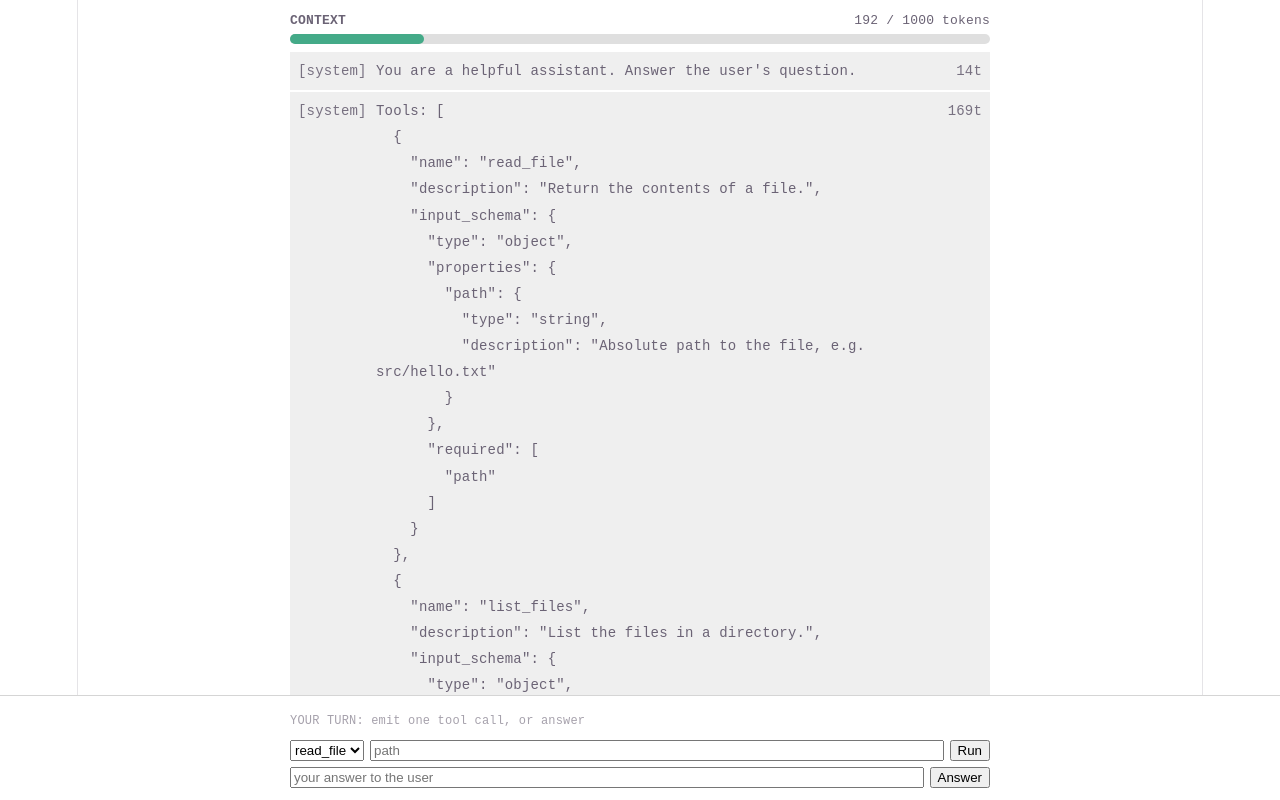
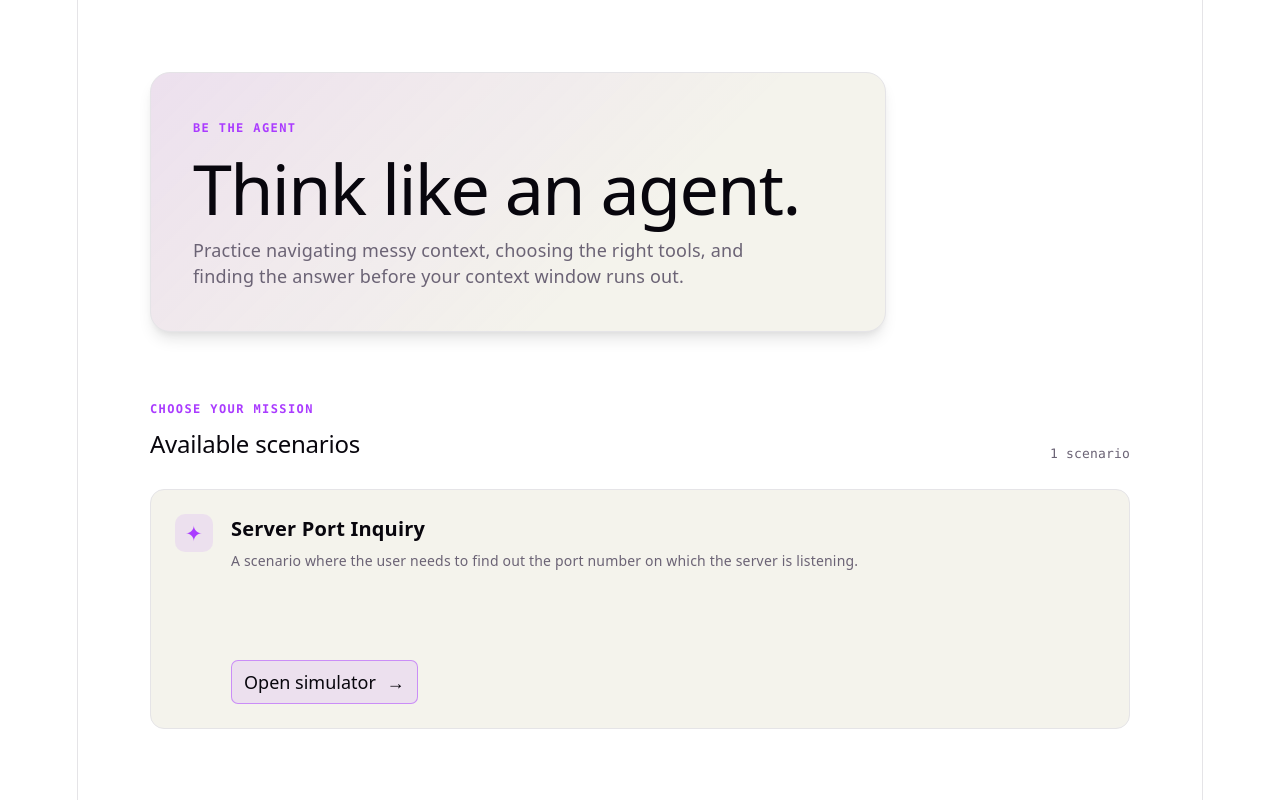
Before and after one commit to jonathanmsnow/be-the-agent, a React (Vite) app: page / in a window 1280 px wide. Shown: the top 800 px of the page. Built offline with nearby package versions, Linux system fonts and the light colour scheme.

Commit message:
feat: implement landing page and scenario selection, refactor App component to use scenarios

```diff
--- a/eslint.config.js
+++ b/eslint.config.js
@@ -20,7 +20,7 @@ export default defineConfig([
       globals: globals.browser,
     },
     rules: {
-      "@typescript-eslint/no-explicit-any": "off",
+      "@typescript-eslint/no-explicit-any": "warn",
     },
   },
 ]);
--- a/src/App.css
+++ b/src/App.css
@@ -49,3 +49,276 @@
     gap: 18px;
   }
 }
+
+.landing {
+    width: min(980px, calc(100% - 48px));
+    margin: 0 auto;
+    padding: 72px 0 96px;
+    text-align: left;
+  }
+
+.hero {
+    max-width: 650px;
+    padding: 42px;
+    border: 1px solid var(--border);
+    border-radius: 20px;
+    background: linear-gradient(135deg, var(--accent-bg), transparent 65%), var(--code-bg);
+    box-shadow: var(--shadow);
+  }
+
+.eyebrow {
+    color: var(--accent);
+    font-family: var(--mono);
+    font-size: 12px;
+    font-weight: 700;
+    letter-spacing: 1.4px;
+  }
+
+.hero h1 {
+    margin: 12px 0 14px;
+    font-size: clamp(42px, 7vw, 70px);
+    line-height: 1;
+  }
+
+.hero p {
+    max-width: 560px;
+    color: var(--text);
+    font-size: 18px;
+  }
+
+.scenario-section {
+    margin-top: 64px;
+  }
+
+.section-heading {
+    display: flex;
+    align-items: end;
+    justify-content: space-between;
+    gap: 16px;
+    margin-bottom: 22px;
+  }
+
+.section-heading h2 {
+    margin-top: 8px;
+  }
+
+.scenario-count {
+    color: var(--text);
+    font-family: var(--mono);
+    font-size: 13px;
+  }
+
+.scenario-grid {
+    display: grid;
+    grid-template-columns: repeat(auto-fit, minmax(280px, 1fr));
+    gap: 18px;
+  }
+
+.scenario-card {
+    display: flex;
+    min-height: 190px;
+    gap: 18px;
+    padding: 24px;
+    border: 1px solid var(--border);
+    border-radius: 14px;
+    background: var(--code-bg);
+    transition: border-color 180ms ease, transform 180ms ease;
+  }
+
+.scenario-card:hover {
+    border-color: var(--accent-border);
+    transform: translateY(-3px);
+  }
+
+.scenario-icon {
+    display: grid;
+    flex: 0 0 38px;
+    place-items: center;
+    width: 38px;
+    height: 38px;
+    border-radius: 10px;
+    color: var(--accent);
+    background: var(--accent-bg);
+    font-size: 21px;
+  }
+
+.scenario-card-content {
+    display: flex;
+    flex: 1;
+    flex-direction: column;
+    align-items: flex-start;
+  }
+
+.scenario-card h3 {
+    margin: 2px 0 8px;
+    color: var(--text-h);
+    font-size: 20px;
+  }
+
+.scenario-card p {
+    color: var(--text);
+    font-size: 14px;
+    line-height: 1.5;
+  }
+
+.start-button,
+  .back-button,
+  .action-button {
+    border: 1px solid var(--accent-border);
+    border-radius: 7px;
+    color: var(--text-h);
+    background: var(--accent-bg);
+  }
+
+.start-button {
+    margin-top: auto;
+    padding: 8px 12px;
+    font-size: 13px;
+    font-weight: 650;
+  }
+
+.start-button span {
+    margin-left: 6px;
+  }
+
+.simulator {
+    width: min(700px, calc(100% - 32px));
+    margin: 0 auto;
+    padding-bottom: 150px;
+    text-align: left;
+    font-family: var(--mono);
+  }
+
+.simulator-header {
+    display: flex;
+    align-items: center;
+    justify-content: space-between;
+    padding: 18px 0 12px;
+  }
+
+.back-button {
+    padding: 7px 10px;
+    font-size: 12px;
+  }
+
+.simulator-label {
+    color: var(--text);
+    font-size: 11px;
+    letter-spacing: 1px;
+  }
+
+.context-meter {
+    position: sticky;
+    top: 0;
+    z-index: 1;
+    padding: 10px 0 12px;
+    background: var(--bg);
+  }
+
+.context-meter-label {
+    display: flex;
+    justify-content: space-between;
+    margin-bottom: 7px;
+    font-size: 13px;
+  }
+
+.context-meter-track {
+    height: 9px;
+    overflow: hidden;
+    border-radius: 5px;
+    background: rgba(150, 150, 150, 0.3);
+  }
+
+.context-meter-fill {
+    height: 100%;
+    border-radius: 5px;
+    background: #4a8;
+    transition: width 0.6s;
+  }
+
+.context-meter-fill.danger {
+    background: #d55;
+  }
+
+.log {
+    padding-bottom: 16px;
+  }
+
+.composer {
+    position: fixed;
+    right: 0;
+    bottom: 0;
+    left: 0;
+    z-index: 2;
+    padding: 12px;
+    border-top: 1px solid var(--border);
+    background: color-mix(in srgb, var(--bg) 94%, transparent);
+    backdrop-filter: blur(8px);
+  }
+
+.composer-inner {
+    width: min(700px, 100%);
+    margin: 0 auto;
+  }
+
+.composer-label {
+    margin-bottom: 7px;
+    color: var(--text);
+    font-size: 11px;
+  }
+
+.composer-row {
+    display: flex;
+    gap: 6px;
+    margin-bottom: 6px;
+  }
+
+.composer-row:last-child {
+    margin-bottom: 0;
+  }
+
+.composer-input {
+    min-width: 0;
+    flex: 1;
+  }
+
+.composer-input,
+  .composer-row select {
+    border: 1px solid var(--border);
+    border-radius: 5px;
+    color: var(--text-h);
+    background: var(--bg);
+    padding: 6px 8px;
+  }
+
+.action-button {
+    padding: 6px 11px;
+  }
+
+@media (max-width: 600px) {
+  .landing {
+      width: min(100% - 28px, 980px);
+      padding-top: 34px;
+    }
+
+  .hero {
+      padding: 28px 24px;
+    }
+
+  .hero p {
+      font-size: 16px;
+    }
+
+  .scenario-section {
+      margin-top: 42px;
+    }
+
+  .section-heading {
+      align-items: start;
+      flex-direction: column;
+      gap: 4px;
+    }
+
+  .simulator {
+      width: min(100% - 20px, 700px);
+  }
--- a/src/App.tsx
+++ b/src/App.tsx
@@ -1,12 +1,17 @@
 import { useEffect, useReducer, useRef, useState } from "react";
-import scenario from "./scenarios/scenario1.json";
 import { runTool } from "./engine/runTool";
 import type { Entry, Scenario, ToolCall } from "./engine/types";
 import { LogEntry } from "./components/LogEntry";
 import { prettyPrintToolRegistry as formattedToolRegistry } from "./tools/toolRegistry";
 import { calculateTokens } from "./utils";
+import { LandingPage } from "./pages/LandingPage";
 
-const scenarioData = scenario as Scenario;
+interface ScenarioCard {
+  id: string;
+  title: string;
+  description: string;
+  scenario: Scenario;
+}
 
 interface State {
   log: Entry[];
@@ -18,6 +23,13 @@ type Action =
 
 const initial: State = {
   verdict: null,
+  log: [],
+};
+
+function createInitialState(scenarioData: Scenario): State {
+  const tools = formattedToolRegistry();
+  return {
+    verdict: null,
     log: [
       {
         role: "system",
@@ -26,8 +38,8 @@ const initial: State = {
       },
       {
         role: "system",
-      text: `Tools: ${formattedToolRegistry()}`,
-      tokens: calculateTokens(formattedToolRegistry()),
+        text: `Tools: ${tools}`,
+        tokens: calculateTokens(tools),
       },
       {
         role: "user",
@@ -36,8 +48,9 @@ const initial: State = {
       },
     ],
   };
+}
 
-function reducer(state: State, action: Action): State {
+function reducer(state: State, action: Action, scenarioData: Scenario): State {
   switch (action.type) {
     case "RUN": {
       const callText = `${action.call.tool} ${action.call.args ? JSON.stringify(action.call.args) : ""}`;
@@ -75,8 +88,19 @@ function reducer(state: State, action: Action): State {
   }
 }
 
-export default function App() {
-  const [state, dispatch] = useReducer(reducer, initial);
+function Simulator({
+  scenarioData,
+  onBack,
+}: {
+  scenarioData: Scenario;
+  onBack: () => void;
+}) {
+  const [state, dispatch] = useReducer(
+    (currentState: State, action: Action) =>
+      reducer(currentState, action, scenarioData),
+    initial,
+    () => createInitialState(scenarioData),
+  );
   const [path, setPath] = useState("");
   const [tool, setTool] = useState<"read_file" | "list_files">("read_file");
   const [answer, setAnswer] = useState("");
@@ -90,59 +114,31 @@ export default function App() {
   }, [state.log.length]);
 
   return (
-    <div
-      style={{
-        maxWidth: 700,
-        margin: "0 auto",
-        textAlign: "left",
-        fontFamily: "monospace",
-      }}
-    >
-      {/* Header: label + meter */}
-      <div
-        style={{
-          position: "sticky",
-          top: 0,
-          padding: "8px 0",
-          background: "Canvas",
-        }}
-      >
-        <div
-          style={{
-            display: "flex",
-            justifyContent: "space-between",
-            fontSize: 13,
-          }}
-        >
+    <div className="simulator">
+      <header className="simulator-header">
+        <button className="back-button" onClick={onBack}>
+          ← All scenarios
+        </button>
+        <span className="simulator-label">LIVE SIMULATOR</span>
+      </header>
+      <div className="context-meter">
+        <div className="context-meter-label">
           <b>CONTEXT</b>
           <span>
             {used} / {scenarioData.contextLimit} tokens
           </span>
         </div>
 
+        <div className="context-meter-track">
           <div
-          style={{
-            background: "rgba(150,150,150,0.3)",
-            height: 10,
-            borderRadius: 5,
-          }}
-        >
-          <div
-            style={{
-              height: "100%",
-              width: `${pct}%`,
-              borderRadius: 5,
-              background: pct > 85 ? "#d55" : "#4a8",
-              transition: "width .6s",
-            }}
+            className={`context-meter-fill ${pct > 85 ? "danger" : ""}`}
+            style={{ width: `${pct}%` }}
           />
         </div>
       </div>
 
-      {/* The log: one flat buffer, role-tagged blocks */}
-      <div style={{ paddingBottom: 140 }}>
+      <div className="log">
         {state.log.map((e, i) => (
-          // Use LogEntry component to replace div
           <LogEntry key={i} entry={e} />
         ))}
         {state.verdict && (
@@ -153,23 +149,12 @@ export default function App() {
         <div ref={bottomRef} />
       </div>
 
-      {/* Your turn: pinned composer */}
-      <div
-        style={{
-          position: "fixed",
-          bottom: 0,
-          left: 0,
-          right: 0,
-          background: "Canvas",
-          borderTop: "1px solid rgba(150,150,150,0.4)",
-          padding: 12,
-        }}
-      >
-        <div style={{ maxWidth: 700, margin: "0 auto" }}>
-          <div style={{ fontSize: 12, opacity: 0.6, marginBottom: 6 }}>
+      <div className="composer">
+        <div className="composer-inner">
+          <div className="composer-label">
             YOUR TURN: emit one tool call, or answer
           </div>
-          <div style={{ display: "flex", gap: 6, marginBottom: 6 }}>
+          <div className="composer-row">
             <select
               onChange={(e) =>
                 setTool(e.target.value as "read_file" | "list_files")
@@ -182,27 +167,31 @@ export default function App() {
               ))}
             </select>
             <input
-              style={{ flex: 1 }}
+              className="composer-input"
               value={path}
               onChange={(e) => setPath(e.target.value)}
               placeholder="path"
             />
             <button
+              className="action-button"
               onClick={() =>
-                dispatch({ type: "RUN", call: { tool: tool, args: { path } } })
+                dispatch({ type: "RUN", call: { tool, args: { path } } })
               }
             >
               Run
             </button>
           </div>
-          <div style={{ display: "flex", gap: 6 }}>
+          <div className="composer-row">
             <input
-              style={{ flex: 1 }}
+              className="composer-input"
               value={answer}
               onChange={(e) => setAnswer(e.target.value)}
               placeholder="your answer to the user"
             />
-            <button onClick={() => dispatch({ type: "ANSWER", text: answer })}>
+            <button
+              className="action-button"
+              onClick={() => dispatch({ type: "ANSWER", text: answer })}
+            >
               Answer
             </button>
           </div>
@@ -211,3 +200,20 @@ export default function App() {
     </div>
   );
 }
+
+export default function App() {
+  const [selectedScenario, setSelectedScenario] = useState<ScenarioCard | null>(
+    null,
+  );
+
+  if (selectedScenario) {
+    return (
+      <Simulator
+        scenarioData={selectedScenario.scenario}
+        onBack={() => setSelectedScenario(null)}
+      />
+    );
+  }
+
+  return <LandingPage />;
+}
--- /dev/null
+++ b/src/components/ScenarioCard.tsx
@@ -0,0 +1,37 @@
+import type { Scenario } from "../engine/types";
+
+export interface ScenarioCard {
+  scenario: Scenario;
+  onAction: (scenario: Scenario) => void;
+}
+
+// // Functional react component that
+// export const scenarios: ScenarioCard[] = [
+//   {
+//     id: "scenario1",
+//     title: "Find the server port",
+//     description:
+//       "Inspect an unfamiliar project, use the right tools, and answer a question hidden in its configuration.",
+//     scenario: scenario1 as Scenario,
+//   },
+// ];
+
+/**
+ * Component that renders a card for a given scenario.
+ * @param {ScenarioCard} props - The scenario card data.
+ * @returns {JSX.Element} The rendered scenario card component.
+ */
+export function ScenarioCard({ scenario, onAction }: ScenarioCard) {
+  return (
+    <article className="scenario-card" key={scenario.id}>
+      <div className="scenario-icon">✦</div>
+      <div className="scenario-card-content">
+        <h3>{scenario.title}</h3>
+        <p>{scenario.description}</p>
+        <button className="start-button" onClick={() => onAction(scenario)}>
+          Open simulator <span>→</span>
+        </button>
+      </div>
+    </article>
+  );
+}
--- a/src/index.css
+++ b/src/index.css
@@ -27,6 +27,16 @@
 
   @media (max-width: 1024px) {
     font-size: 16px;
+  }
+
+  button,
+  input,
+  select {
+    font: inherit;
+  }
+
+  button {
+    cursor: pointer;
   }
 }
 
--- /dev/null
+++ b/src/pages/LandingPage.tsx
@@ -0,0 +1,39 @@
+import type { JSX } from "react/jsx-runtime";
+import { ScenarioCard } from "../components/ScenarioCard";
+import { scenarios } from "../scenarios/scenarios";
+
+export function LandingPage(): JSX.Element {
+  return (
+    <main className="landing">
+      <section className="hero">
+        <div className="eyebrow">BE THE AGENT</div>
+        <h1>Think like an agent.</h1>
+        <p>
+          Practice navigating messy context, choosing the right tools, and
+          finding the answer before your context window runs out.
+        </p>
+      </section>
+      <section className="scenario-section">
+        <div className="section-heading">
+          <div>
+            <div className="eyebrow">CHOOSE YOUR MISSION</div>
+            <h2>Available scenarios</h2>
+          </div>
+          <span className="scenario-count">
+            {scenarios.length} scenario{scenarios.length === 1 ? "" : "s"}
+          </span>
+        </div>
+        <div className="scenario-grid">
+          {scenarios.map((scenario) =>
+            ScenarioCard({
+              scenario: scenario,
+              onAction: () => {
+                console.log(`Selected scenario: ${scenario.title}`);
+              },
+            }),
+          )}
+        </div>
+      </section>
+    </main>
+  );
+}
--- a/src/scenarios/scenario1.json
+++ b/src/scenarios/scenario1.json
@@ -1,6 +1,12 @@
 {
+  "id": "scenario1",
+  "title": "Server Port Inquiry",
+  "description": "A scenario where the user needs to find out the port number on which the server is listening.",
   "system": "You are a helpful assistant. Answer the user's question.",
-  "briefing": { "from": "Dana (Ops)", "message": "What port does the server listen on?" },
+  "briefing": {
+    "from": "Dana (Ops)",
+    "message": "What port does the server listen on?"
+  },
   "contextLimit": 1000,
   "files": {
     "README.md": { "content": "Nothing useful here.", "tokens": 200 },
--- /dev/null
+++ b/src/scenarios/scenarios.ts
@@ -0,0 +1,4 @@
+import type { Scenario } from "../engine/types";
+import scenario1 from "./scenario1.json";
+// export array of json scenario files that are loaded in
+export const scenarios: Scenario[] = [scenario1];
```
Also changed, not shown: src/engine/types.ts (+27 -21 lines). Lines whose indentation alone changed are shown as unchanged.
